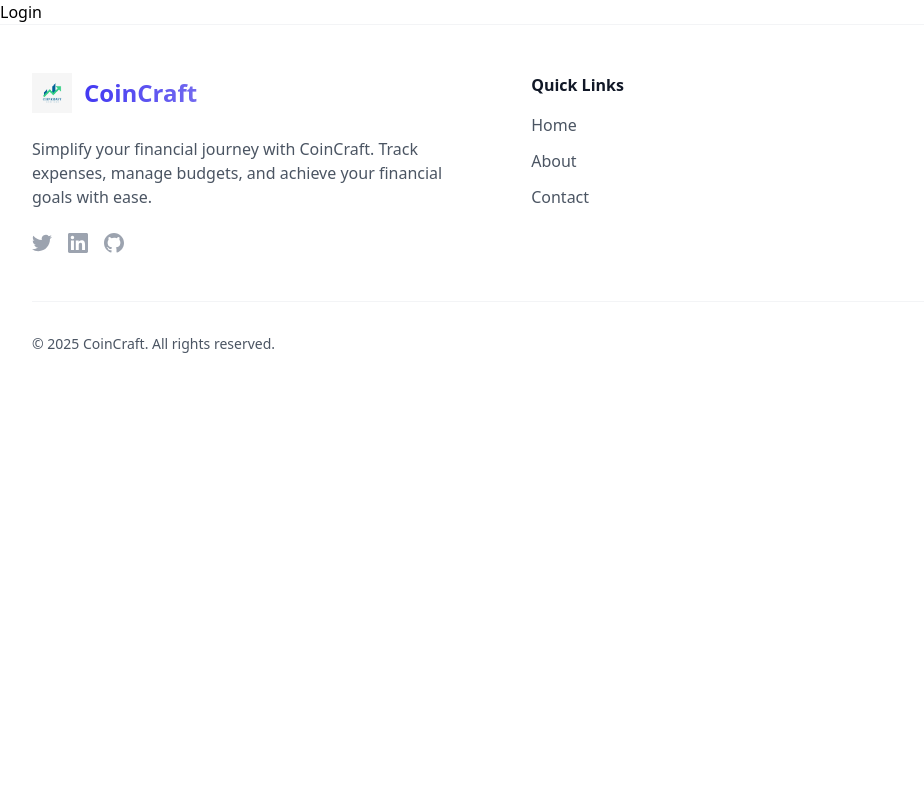
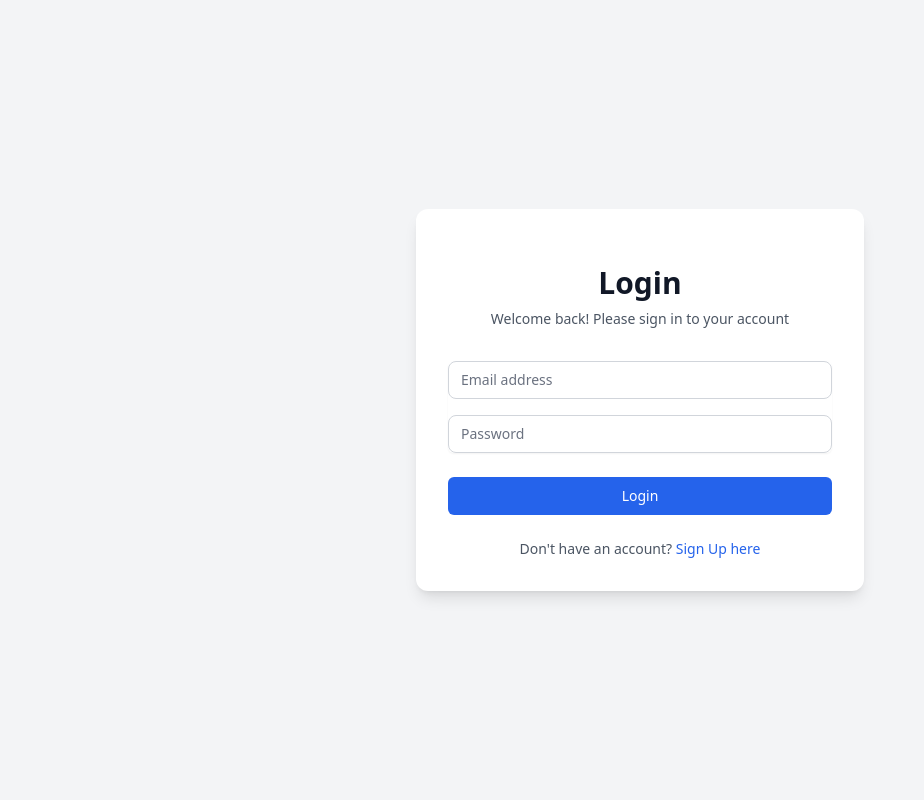
Before and after one commit to Dasunika0216/CoinCraft_Expense-Tracker-Web-App, a React (Vite) app in the folder frontend/: page /login in a window 1280 px wide. Shown: the top 800 px of the page, without its empty margins (0-924 px from the left). Built offline with nearby package versions, Linux system fonts and the light colour scheme.

Commit message:
Add Dashboard route to App component and enhance Login page with state management and form fields - Frontend part

```diff
--- a/frontend/src/App.jsx
+++ b/frontend/src/App.jsx
@@ -3,6 +3,7 @@ import {Routes, Route} from 'react-router-dom'
 import Home from './pages/Home'
 import Footer from './components/Footer'
 import Login from './pages/Login'
+import Dashboard from './pages/Dashboard'
 
 const App = () => {
   return (
@@ -10,6 +11,7 @@ const App = () => {
       <Routes>
         <Route path = '/' element = {<Home />} />
         <Route path = '/login' element = {<Login />} />
+        <Route path = '/dashboard' element = {<Dashboard />} />
       </Routes>
       <Footer />
     </div>
--- /dev/null
+++ b/frontend/src/pages/Dashboard.jsx
@@ -0,0 +1,11 @@
+import React from 'react'
+
+const Dashboard = () => {
+  return (
+    <div>
+      dashboard
+    </div>
+  )
+}
+
+export default Dashboard
--- a/frontend/src/pages/Login.jsx
+++ b/frontend/src/pages/Login.jsx
@@ -1,10 +1,72 @@
 import React from 'react'
+import { useState } from 'react';
 
 const Login = () => {
+  const [currentState, setCurrentState] = useState('Login');
+
+  const [name, setName] = useState('');
+  const [email, setEmail] = useState('');
+  const [password, setPassword] = useState('');
+  const [confirmPassword, setConfirmPassword] = useState('');
+
+  const onSubmit = async (e) => {
+    e.preventDefault();
+
+
+  }
+
   return (
-    <div>
-      <h1>Login</h1>
+    <div className="min-h-screen bg-gray-100 flex items-center justify-center py-12 px-4 sm:px-6 lg:px-8">
+      <div className="max-w-md w-full space-y-8 bg-white p-8 rounded-xl shadow-lg">
+        <div className="text-center">
+          <h2 className="mt-6 text-3xl font-extrabold text-gray-900">
+            {currentState}
+          </h2>
+          <p className="mt-2 text-sm text-gray-600">
+            {currentState === "Login"
+              ? "Welcome back! Please sign in to your account"
+              : "Create a new account to get started"}
+          </p>
+        </div>
+        <form className="mt-8 space-y-6" onSubmit={onSubmit}>
+          <div className="rounded-md shadow-sm space-y-4">
+            {currentState === "Login" ? '': (
+              <div>
+                <input id="username" onChange={(e) => setName(e.target.value)} value={name} type="text" placeholder="Username" required
+                className="appearance-none rounded-lg relative block w-full px-3 py-2 border border-gray-300 placeholder-gray-500 text-gray-900 focus:outline-none focus:ring-2 focus:ring-blue-500 focus:border-blue-500 focus:z-10 sm:text-sm" />
+              </div>
+            )}
+            <div>
+              <input id="email" onChange={(e) => setEmail(e.target.value)} value={email} type="email" placeholder="Email address" required className="appearance-none rounded-lg relative block w-full px-3 py-2 border border-gray-300 placeholder-gray-500 text-gray-900 focus:outline-none focus:ring-2 focus:ring-blue-500 focus:border-blue-500 focus:z-10 sm:text-sm" />
+            </div>
+            <div>
+              <input id="password" onChange={(e) => setPassword(e.target.value)} value={password} type="password" placeholder="Password" required className="appearance-none rounded-lg relative block w-full px-3 py-2 border border-gray-300 placeholder-gray-500 text-gray-900 focus:outline-none focus:ring-2 focus:ring-blue-500 focus:border-blue-500 focus:z-10 sm:text-sm" />
+            </div>
+            {currentState === "Login" ? '' :(
+              <div>
+                <input id="confirm-password" onChange={(e) => setConfirmPassword(e.target.value)} value={confirmPassword} type="password" placeholder="Confirm Password" required className="appearance-none rounded-lg relative block w-full px-3 py-2 border border-gray-300 placeholder-gray-500 text-gray-900 focus:outline-none focus:ring-2 focus:ring-blue-500 focus:border-blue-500 focus:z-10 sm:text-sm" />
+              </div>
+            )}
+          </div>
 
+          <div>
+            <button type="submit" className="group relative w-full flex justify-center py-2 px-4 border border-transparent text-sm font-medium rounded-md text-white bg-blue-600 hover:bg-blue-700 focus:outline-none focus:ring-2 focus:ring-offset-2 focus:ring-blue-500 transition-colors duration-200" >
+              {currentState}
+            </button>
+          </div>
+
+          <div className="text-center">
+            <p className="text-sm text-gray-600">
+              {currentState === "Login"
+                ? "Don't have an account? "
+                : "Already have an account? "}
+              <button type="button" onClick={() => setCurrentState(currentState === "Login" ? "Sign Up" : "Login")} className="font-medium text-blue-600 hover:text-blue-500 transition-colors duration-200" >
+                {currentState === "Login" ? "Sign Up here" : "Login here"}
+              </button>
+            </p>
+          </div>
+        </form>
+      </div>
     </div>
   )
 }
```
Also changed, not shown: 1 other file (tests, documents, lock files or other folders).
